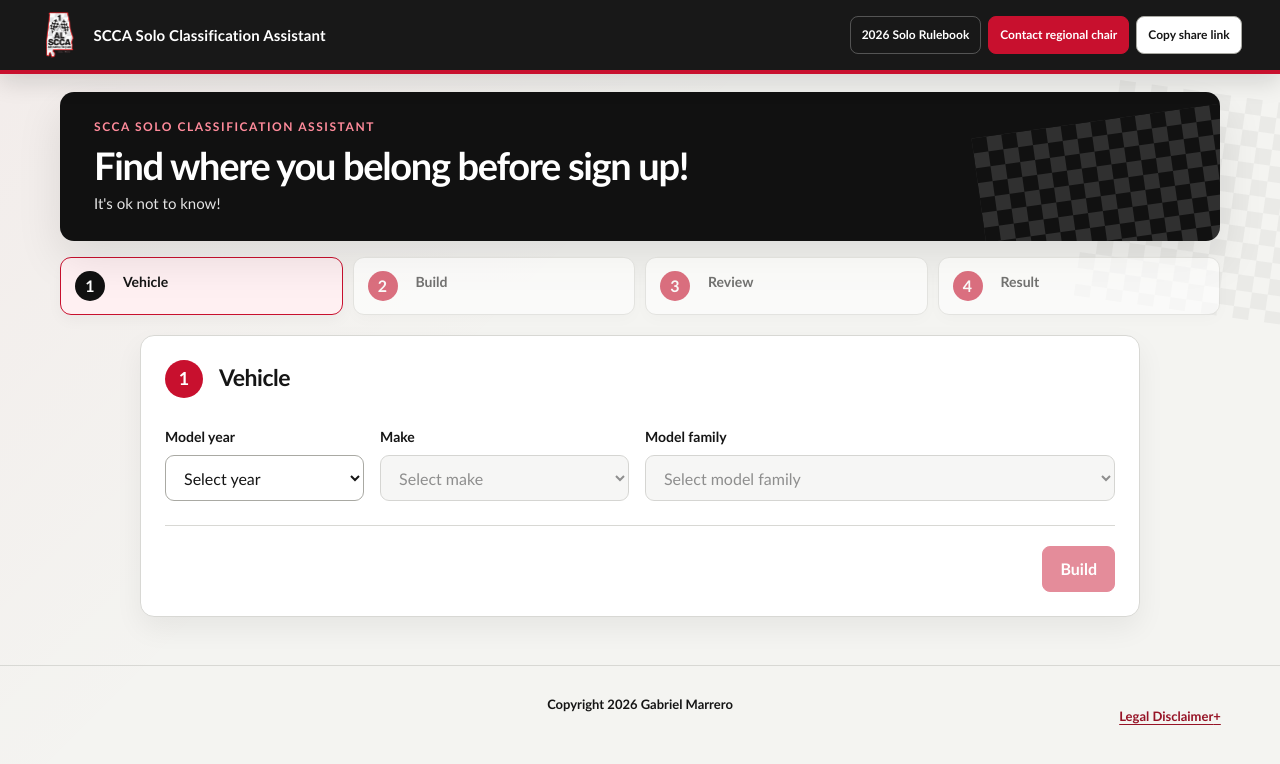
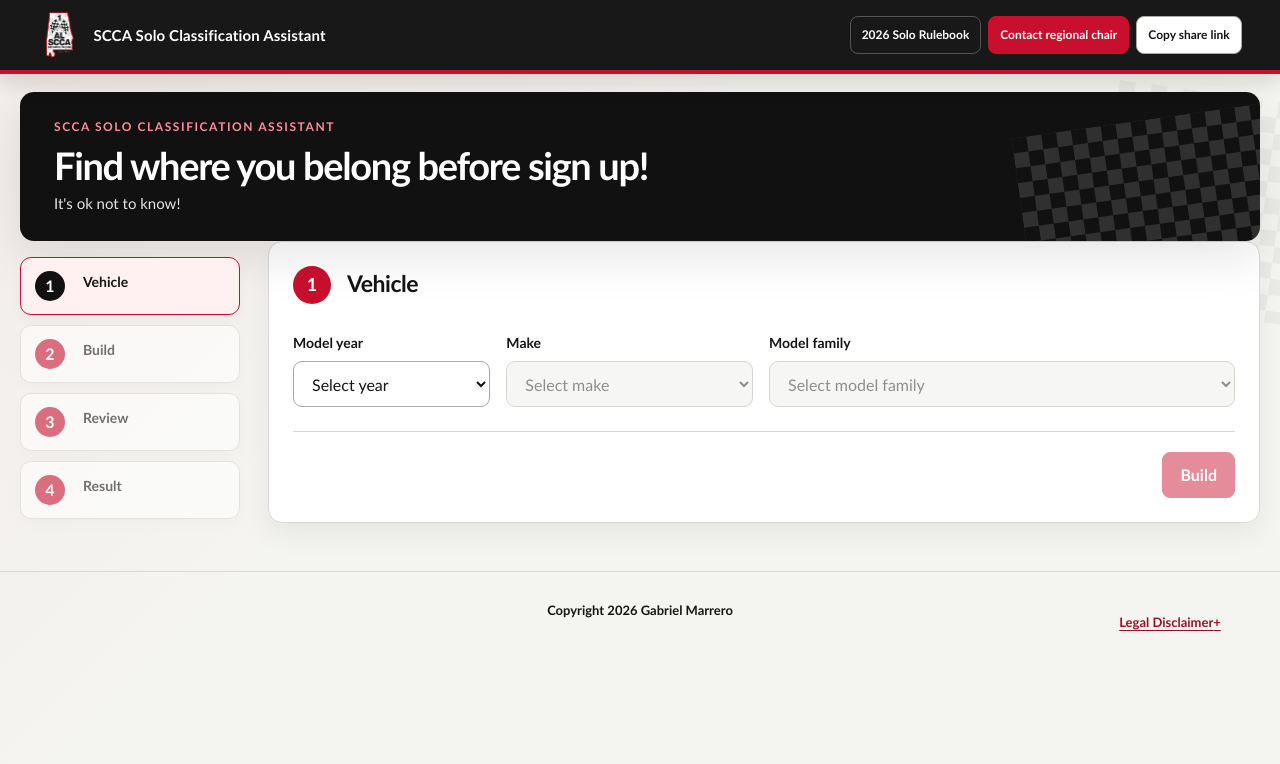
Before and after one commit to madcowg/scca-class-finder, a React (Vite) app: page / in a window 1280 px wide. Shown: the top 764 px of the page. Built offline with nearby package versions, Linux system fonts and the light colour scheme.

Commit message:
Move step nav to a left sidebar on desktop
Uses the unused side margin on wide viewports for the Vehicle/Build/Review/Result
step nav instead of a horizontal bar above the content. Mobile layout (<=800px)
is untouched.

```diff
--- a/src/App.tsx
+++ b/src/App.tsx
@@ -149,6 +149,7 @@
           </section>
         )}
 
+        <div className="content-grid">
           <nav className="progress-nav" aria-label="Classification steps">
             {[
               [1, "Vehicle"],
@@ -213,6 +214,7 @@
             </div>
           )}
           </div>
+        </div>
       </main>
 
       <footer>
--- a/src/styles.css
+++ b/src/styles.css
@@ -211,7 +211,7 @@
 }
 .contact-close { white-space: nowrap; }
 
-main { width: min(1200px, 100%); margin: 0 auto; padding: 0 20px 48px; }
+main { width: min(1360px, 100%); margin: 0 auto; padding: 0 20px 48px; }
 
 .intro-band {
   position: relative;
@@ -303,6 +303,7 @@
 .progress-nav strong { font-size: 14px; }
 .progress-nav small { color: var(--quiet); font-size: 12px; }
 
+.content-grid { display: block; }
 .workspace { display: block; }
 .input-column, .results-column { width: min(100%, 1000px); margin: 0 auto; display: grid; gap: 22px; }
 .results-column { position: static; max-height: none; overflow: visible; padding: 34px 0 0; }
@@ -602,6 +603,22 @@
   border: 0;
 }
 
+@media (min-width: 801px) {
+  .content-grid {
+    display: grid;
+    grid-template-columns: 220px 1fr;
+    align-items: start;
+    gap: 28px;
+  }
+
+  .progress-nav {
+    grid-template-columns: 1fr;
+    position: sticky;
+    top: 20px;
+    margin: 16px 0 0;
+  }
+}
+
 @media (max-width: 800px) {
   .site-header { align-items: flex-start; min-height: 70px; padding: 11px 15px; }
   .brand small, .data-badge { display: none; }
```
Lines whose indentation alone changed are shown as unchanged.
